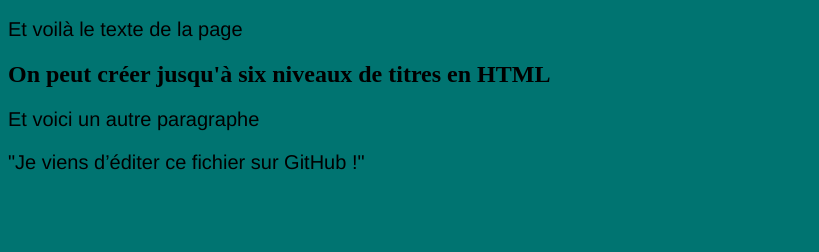
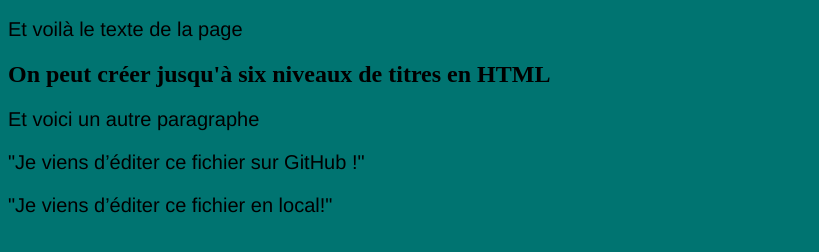
Before and after one commit to nicolascauvy34-blip/nicolascauvy34-blip.github.io, a plain HTML site: page index.html in a window 1280 px wide. Shown: the part 380-632 px from the top of the page, without its empty margins (0-819 px from the left). Drawn offline with Linux system fonts and the light colour scheme.

Commit message:
editing local

```diff
--- a/index.html
+++ b/index.html
@@ -15,4 +15,5 @@
 <h2> On peut créer jusqu'à six niveaux de titres en HTML </h2>
 <p> Et voici un autre paragraphe </p>
 <p>"Je viens d’éditer ce fichier sur GitHub !"<p>
+<p>"Je viens d’éditer ce fichier en local!"<p></p>
 </body>
```
